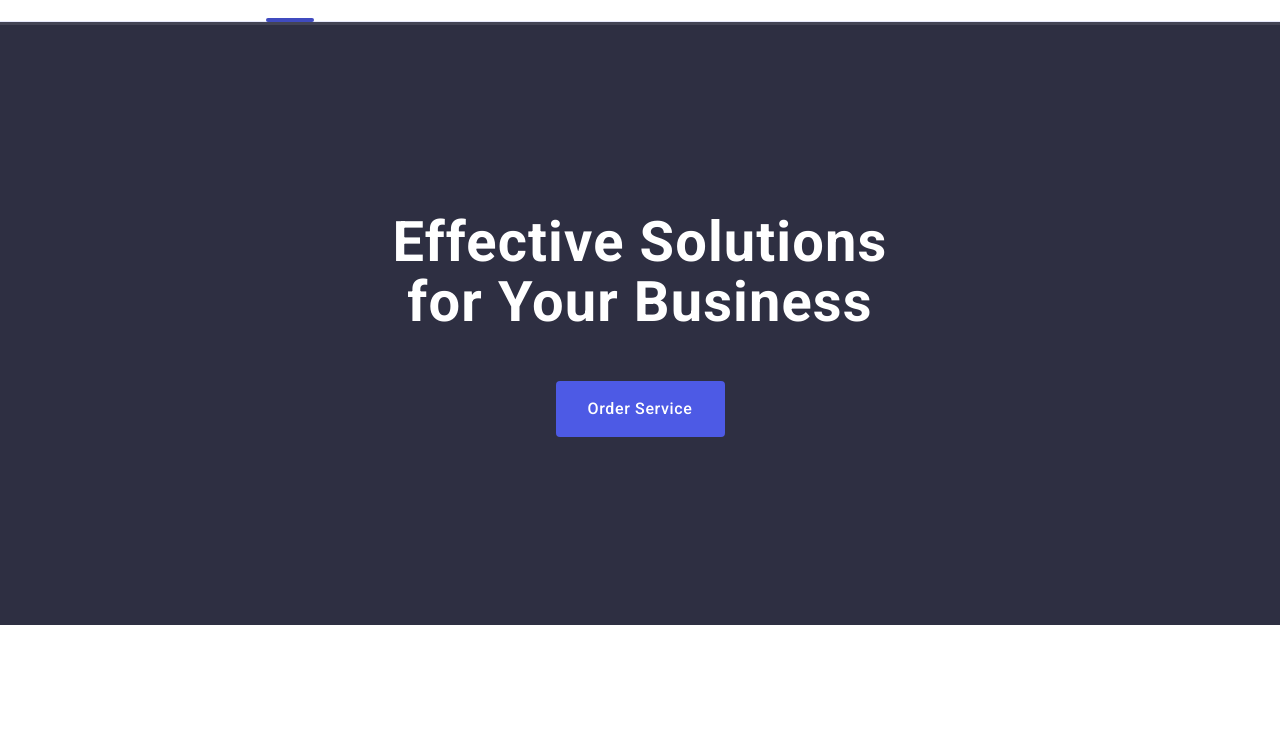
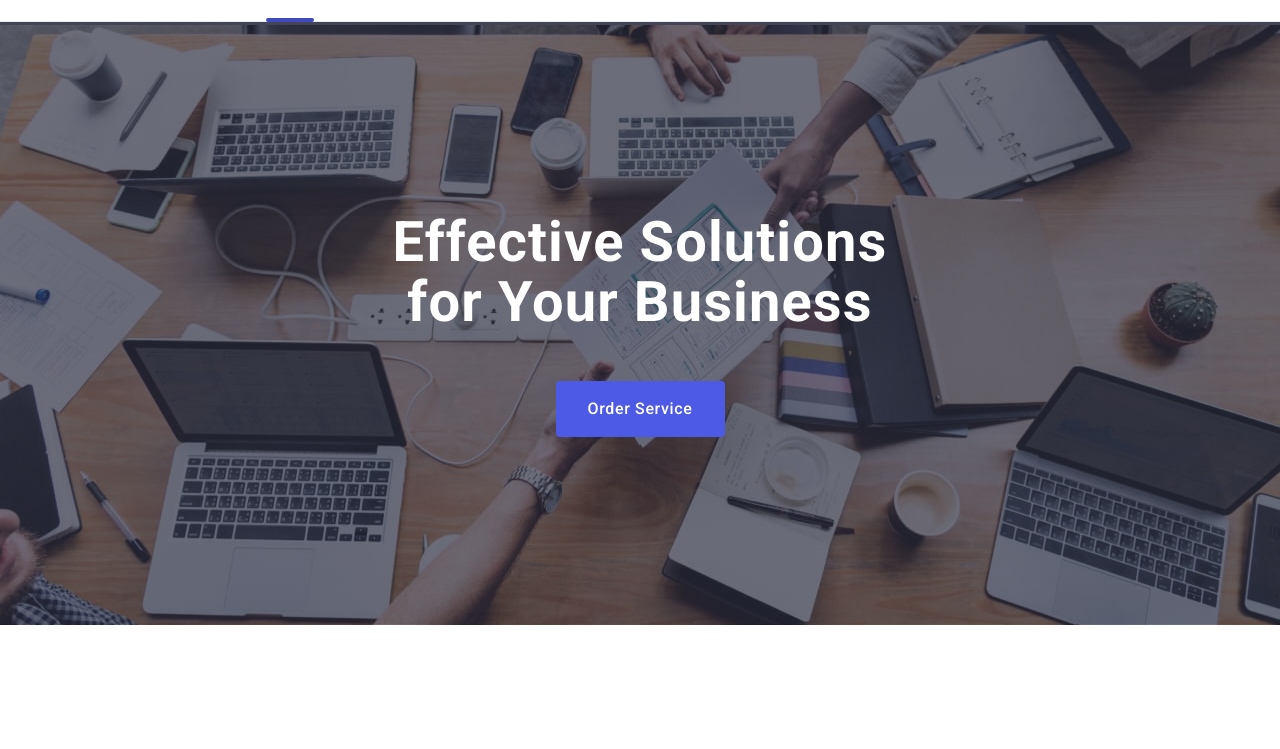
Before and after one commit to Kyryl2/goit-markup-hw-04, a plain HTML site: page index.html in a window 1280 px wide. Shown: the part 51-800 px from the top of the page. Drawn offline with nearby package versions, Linux system fonts and the light colour scheme.

Commit message:
section-1

```diff
--- a/css/style.css
+++ b/css/style.css
@@ -123,8 +123,13 @@ display: block;
 }
 
 .section-button {
-  background: #2e2f42;
+  background-color: #2e2f42;
   padding: 188px 0;
+  max-width:1440px;
+  background-image: linear-gradient(rgba(46, 47, 66, 0.7),rgba(46, 47, 66, 0.7)) , url(../images/people-office1.jpg);
+  background-position: center;
+  background-repeat: no-repeat;
+  background-size: cover;
 }
 .section-button-title {
   font-family: "Roboto", sans-serif;
@@ -152,6 +157,7 @@ display: block;
   margin-left: auto;
   margin-right: auto;
   margin-top: 48px;
+  transition: background-color 250ms cubic-bezier(0.4, 0, 0.2, 1);
 }
 .button-cursor:hover,
 .button-cursor:focus {
```
Also changed, not shown: images/people-office1.jpg (renamed from images/people-office 1 (1).jpg).
